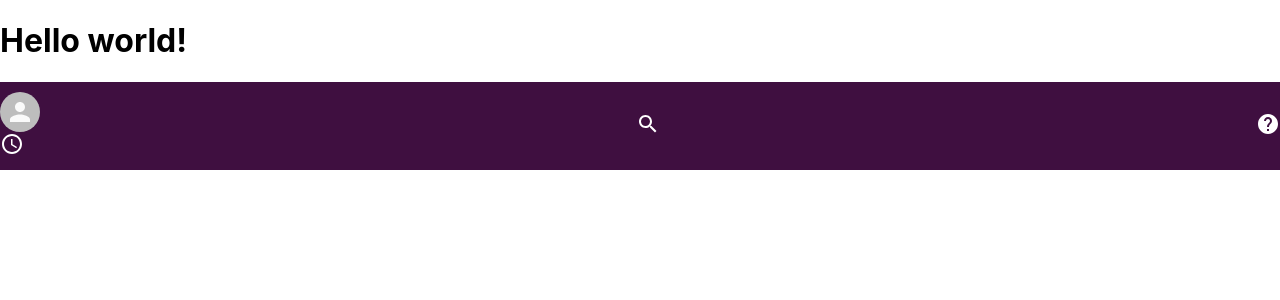
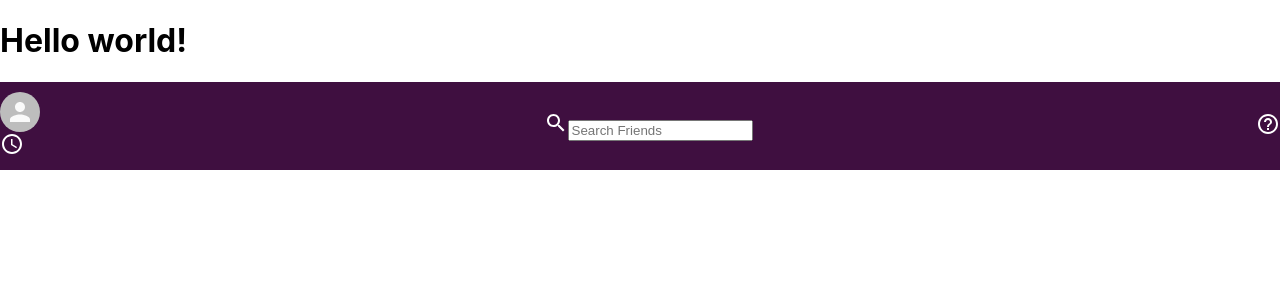
Before and after one commit to bitlucky/FriendZoned, a React (Create React App) app: page / in a window 1280 px wide. Shown: the top 300 px of the page. Built offline with nearby package versions, Linux system fonts and the light colour scheme.

Commit message:
Header Component

```diff
--- a/src/Header.js
+++ b/src/Header.js
@@ -1,38 +1,33 @@
-import React from 'react';
+import React from "react";
 import { Avatar } from "@material-ui/core";
-import AccessTimeIcon from '@material-ui/icons/AccessTime';
-import HelpIcon from '@material-ui/icons/Help';
-import SearchIcon from '@material-ui/icons/Search';
-import "./Header.css"
+import AccessTimeIcon from "@material-ui/icons/AccessTime";
+import HelpOutlineIcon from '@material-ui/icons/HelpOutline';
+import SearchIcon from "@material-ui/icons/Search";
+import "./Header.css";
 
 function Header() {
   return (
     <div className="header">
-            <div className = "header_left">
+      <div className="header_left">
         {/* Avatars for logged in user */}
-                <Avatar
-                className = "header_avatar"
-                alt = "rMr. Reflex"
-                src=''
-                />
+        <Avatar className="header_avatar" alt="rMr. Reflex" src="" />
         {/* Time icon */}
-                <AccessTimeIcon/>
+        <AccessTimeIcon />
       </div>
 
-            <div className = "header_right">
+      <div className="header_right">
         {/* Search Icon  */}
-            <SearchIcon/>
+        <SearchIcon />
+        <input placeholder = "Search Friends"/>
         {/* Input  */}
       </div>
 
-            <div className = "header_right">
+      <div className="header_right">
         {/* Help icon  */}
-                <HelpIcon/>
-
+       <HelpOutlineIcon/>
       </div>
-
     </div>
-    )
+  );
 }
 
-export default Header
+export default Header;
```
Lines whose indentation alone changed are shown as unchanged.
